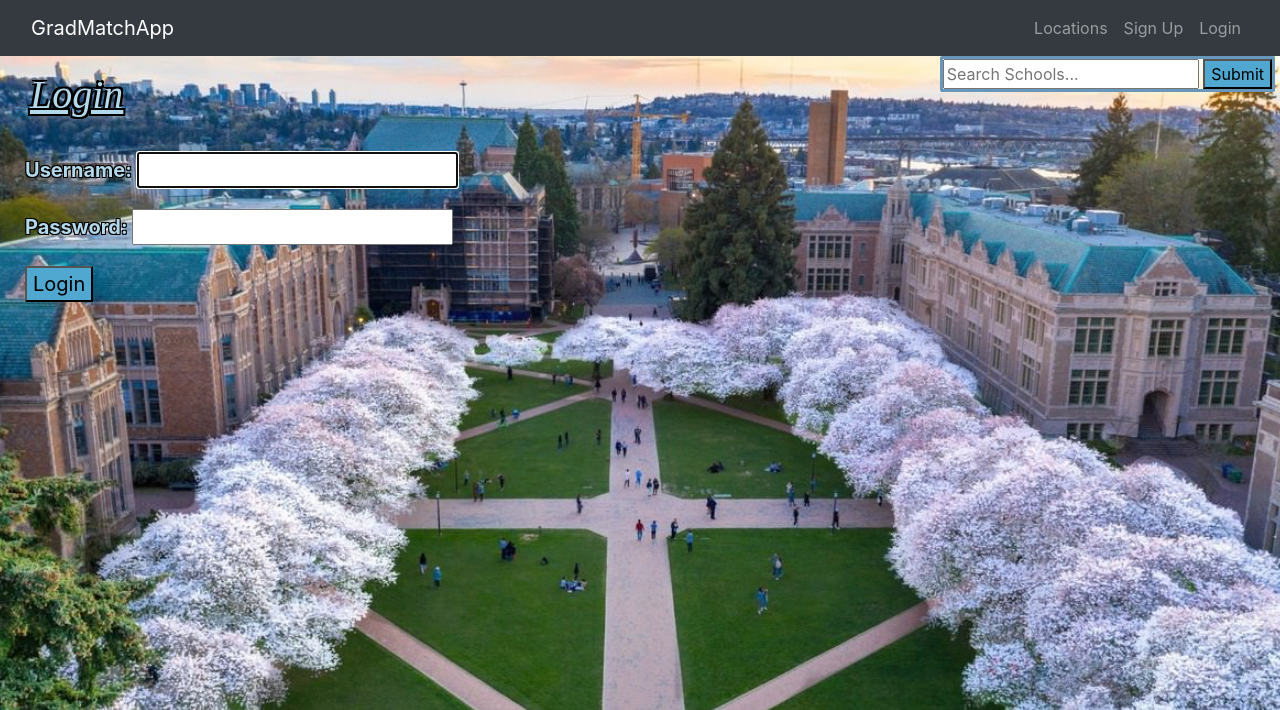
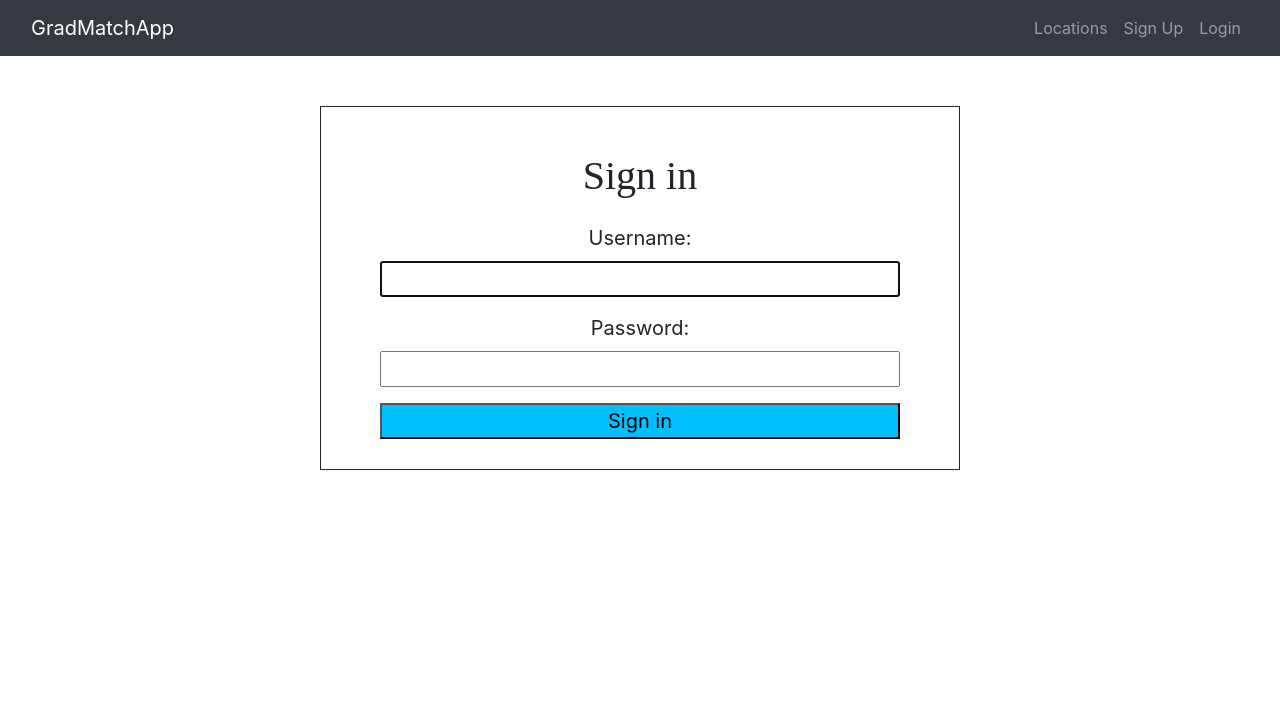
Before and after one commit to citz73/Graduate-Matcher, a Django app: page /login/ in a window 1280 px wide. Shown: the top 710 px of the page. Run offline with Django 3.2, Linux system fonts and the light colour scheme; some libraries are stand-ins or nearby versions.

Commit message:
search bar now only appears on locationviews, restyle login page

```diff
--- a/gradmatchapp/static/gradmatchapp/style.css
+++ b/gradmatchapp/static/gradmatchapp/style.css
@@ -23,13 +23,8 @@ body {
 
 h1{
     padding: 15px;
-    font-weight: bold;
-    font-style: italic;
-    color: rgb(179, 216, 233);
-    font-family: "Comic Sans";
-    text-decoration: underline;
+    font-family: "Times New Roman";
     font-size: 30px;
-    text-shadow: -2px -2px black, 2px -2px black, -2px 2px black, 2px 2px black;
 }
 
 
@@ -55,10 +50,8 @@ li.a span{
 
 .login_specs{
     font-size: 20px;
-    font-weight: bold;
     padding: 10px;
-    color: rgb(179, 216, 233);
-    text-shadow: -1px -1px black, 1px -1px black, -1px 1px black, 1px 1px black;
+    margin: auto;
 }
 
 .signup_specs {
@@ -68,3 +61,39 @@ li.a span{
     color: rgb(179, 216, 233);
     text-shadow: -1px -1px black, 1px -1px black, -1px 1px black, 1px 1px black;
 }
+
+#login_page {
+    background: white;
+}
+
+#login_form {
+    width: 50%;
+    height: 50%;
+    margin: 50px auto;
+    padding: 20px;
+    border-style: solid;
+    border-width: thin;
+    text-align: center;
+    float: center;
+    display: block;
+}
+
+#login_button {
+    width: 90%;
+    background-color: DeepSkyBlue;
+    margin: 0px auto;
+    text-align: center;
+    display: block;
+}
+
+#submit {
+    background-color: DeepSkyBlue;
+}
+
+#id_username {
+    width: 90%;
+}
+
+#id_password {
+    width: 90%;
+}
--- a/gradmatchapp/templates/gradmatchapp/base.html
+++ b/gradmatchapp/templates/gradmatchapp/base.html
@@ -44,16 +44,6 @@
 
 			</div>
 		</nav>
-		<!-- Reference: calazan.com/adding-basic-search-to-your-djang-site/-->
-		<div class="searchBar">
-			<form id = "searchform" action="{% url 'locations/{{location.id}}' %" method="get" accept-carset="utf-8">
-				<input class="searchfield" id="searchbox" name="q" type="text" placeholder="Search Schools..."></input>
-				<button type="submit" style="background-color:rgb(80, 167, 207)">Submit
-					<i class="fa fa-search"></i>
-				</button>
-			</form>
-		</div>
-
 		{% block body %}
 		{% endblock %}
 
--- a/gradmatchapp/templates/registration/login.html
+++ b/gradmatchapp/templates/registration/login.html
@@ -6,16 +6,16 @@
 	<head>
 		<title></title>
 	</head>
-	<body>
-		<div class="container-fluid">
-			<h1> Login </h1>
-			<div class="login_specs">
-				<form method = "post">
-					{% csrf_token %}
-					{{form.as_p}}
-				<button type = "submit" style="background-color:rgb(80, 167, 207)">Login</button>
-				</form>
-			</div>
+	<body id="login_page">
+		<div class="container" id="login_form">
+						<div class="login_specs">
+							<h1> Sign in </h1>
+							<form method = "post">
+								{% csrf_token %}
+								{{ form.as_p }}
+							<button type = "submit" id="login_button">Sign in</button>
+							</form>
+						</div>
 		</div>
 	</body>
 </html>
```
Also changed, not shown: gradmatchapp/templates/gradmatchapp/locationview.html (+8 -0 lines).
